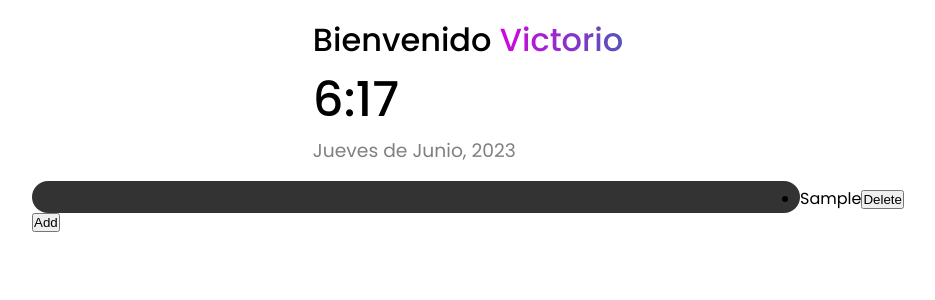
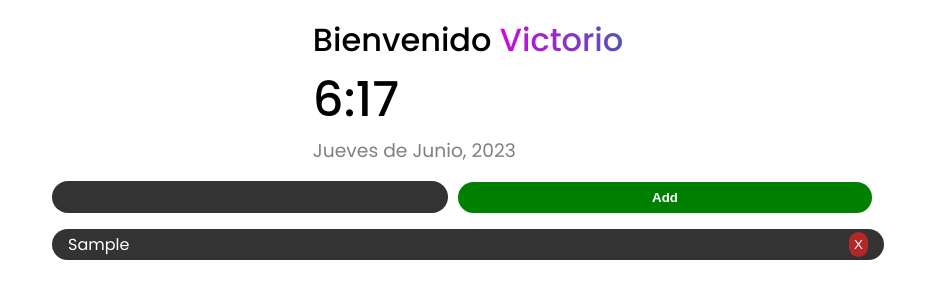
Before and after one commit to Victorioo/todoList-react, a React (Vite) app: page / in a window 1280 px wide. Both pictures are taken after typing "Sample" into the empty fields and a click on the button "Add". Shown: the top 300 px of the page, without its empty margins (172-1107 px from the left). Built offline with nearby package versions, Linux system fonts and the light colour scheme.

Commit message:
styled functionally

```diff
--- a/src/components/ToDo.jsx
+++ b/src/components/ToDo.jsx
@@ -24,17 +24,24 @@ function ToDo() {
   return (
     <div className="container">
       <div className="content">
+        <div className="enterTask">
           <input type="text" value={newTodo} onChange={handleInputChange} />
-        <button onClick={handleAddTodo}>Add</button>
+          <button className="addButton"  onClick={handleAddTodo}>Add</button>
         </div>
         <ul>
           {todos.map((todo, index) => (
-          <li key={index}>
+            <li key={index} className="task">
               {todo}
-            <button onClick={() => handleDeleteTodo(index)}>Delete</button>
+              <button
+                className="deleteButton"
+                onClick={() => handleDeleteTodo(index)}
+              >
+                X
+              </button>
             </li>
           ))}
         </ul>
+      </div>
     </div>
   );
 }
--- a/src/css/todo.css
+++ b/src/css/todo.css
@@ -9,3 +9,45 @@ input {
     color: #fff;
     padding: 0 1rem;
 }
+
+.enterTask {
+    display: flex;
+    justify-content: center;
+    align-items: center;
+    gap: 10px;
+}
+
+.addButton {
+    width: 100%;
+    background-color: green;
+    padding: .5rem;
+    border-radius: 2rem;
+    border: none;
+    color: white;
+    font-weight: 600;
+}
+
+
+.deleteButton {
+    border: none;
+    border-radius: 1rem;
+    background-color: rgb(177, 40, 40);
+    padding: 5px;
+    text-align: center;
+    color: white;
+    font-weight: 500;
+}
+
+.task {
+    background-color: #333;
+    margin: 1rem 0;
+    width: 65vw;
+    color: #fff;
+    padding: .2rem 1rem;
+    border-radius: 2rem;
+}
+
+li {
+    display: flex;
+    justify-content: space-between;
+}
--- a/src/index.css
+++ b/src/index.css
@@ -4,6 +4,7 @@
   margin: 0;
   padding: 0;
   box-sizing: border-box;
+  list-style: none;
 }
 
 
```
Lines whose indentation alone changed are shown as unchanged.
